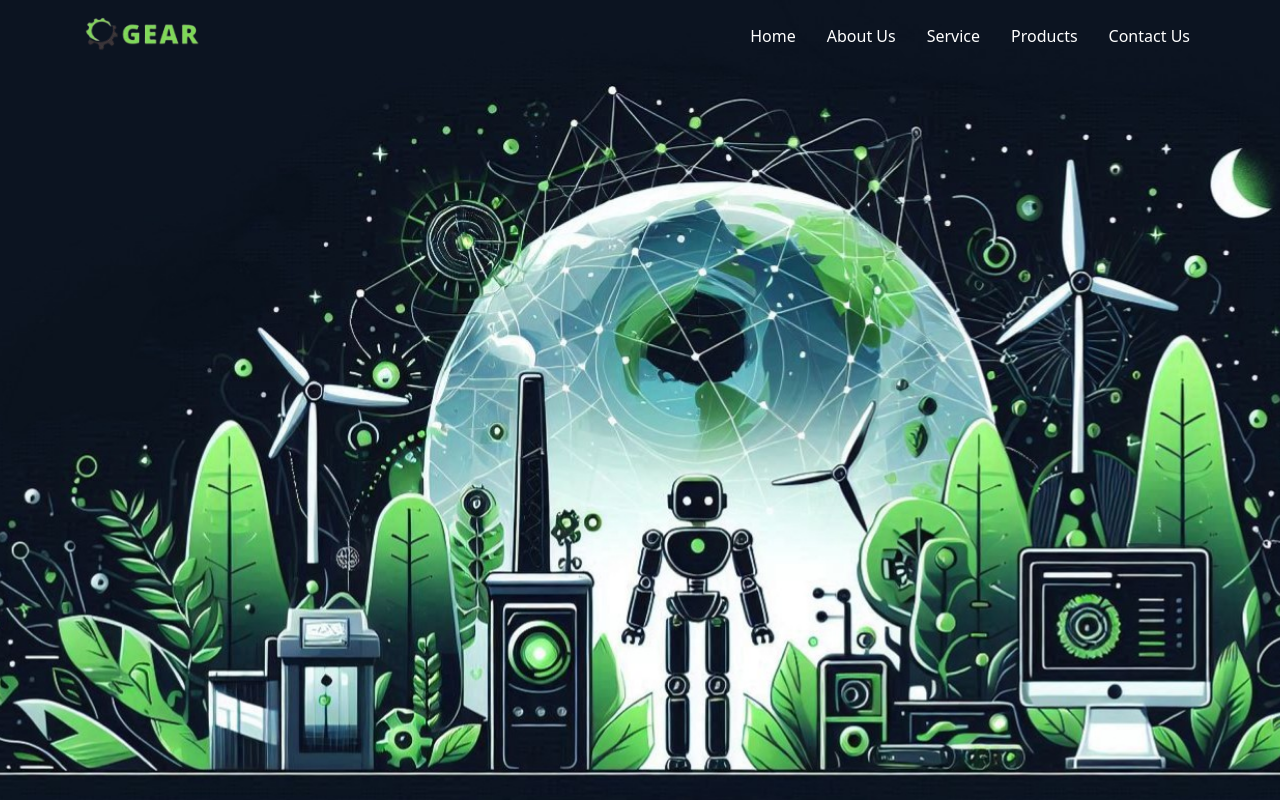
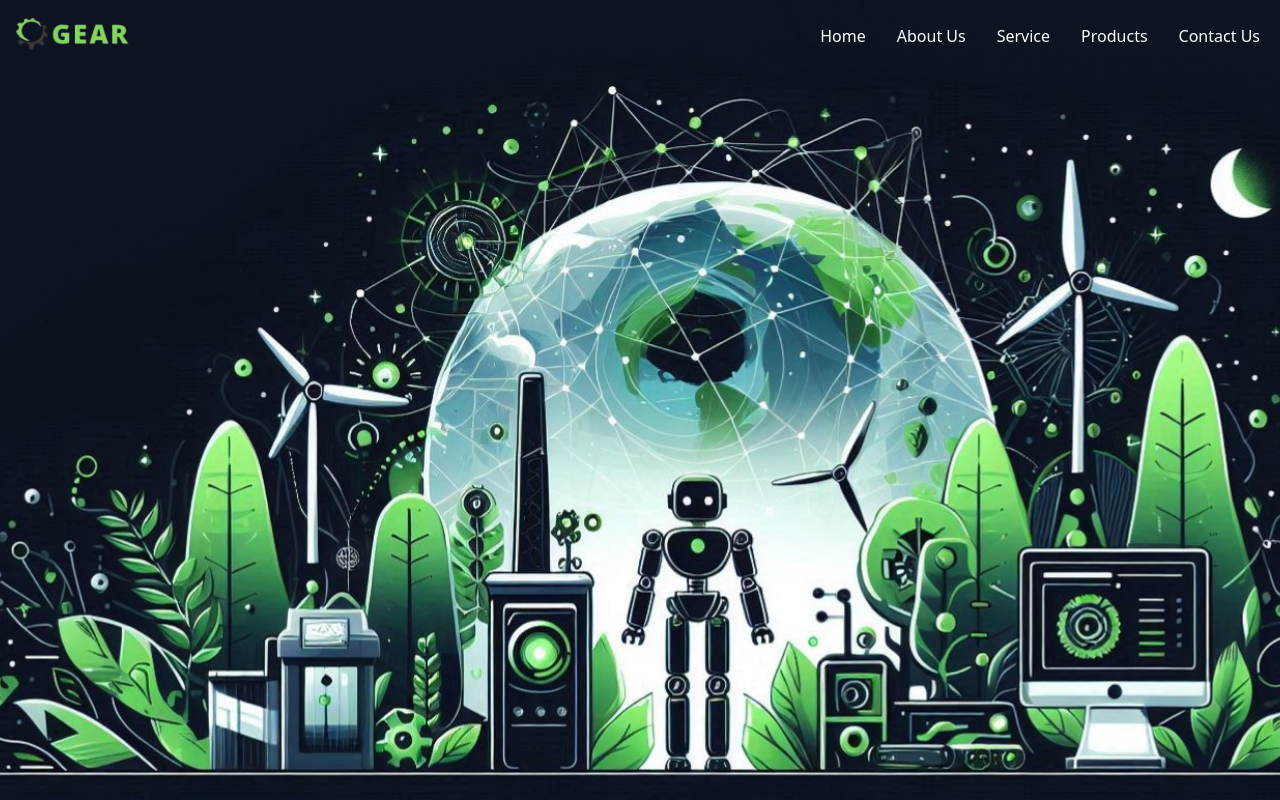
Before and after one commit to Sivaadda/Gear01, a React (Create React App) app in the folder gear-website/: page / in a window 1280 px wide. Shown: the top 800 px of the page. Built offline with nearby package versions, Linux system fonts and the light colour scheme.

Commit message:
bug fix by changing container to container-fluid in nabar, footer

```diff
--- a/gear-website/src/components/pages/Footer.js
+++ b/gear-website/src/components/pages/Footer.js
@@ -8,7 +8,7 @@ import logo from '../assets/images/logo.png';
 function Footer() {
   return (
     <footer className="footer">
-      <div className="container">
+      <div className="container-fluid">
         <div className="footer-left">
           <img src={logo} alt="Logo" className="footer-logo" />
           <p className="footer-company-info">Committed to delivering exceptional services and cutting-edge solutions. Driving progress through automation and advanced technology.</p>
--- a/gear-website/src/components/pages/Navbar.js
+++ b/gear-website/src/components/pages/Navbar.js
@@ -37,7 +37,7 @@ function Navbar({ scrollToHome, scrollToAbout, scrollToServices, scrollToProduct
                     transition: 'background-color 0.3s ease-in-out', // Optional smooth transition
                 }}
             >
-                <div className="container">
+                <div className="container-fluid">
                     <a className="navbar-brand" href="#home" onClick={scrollToHome}>
                         <img src={logo} alt="Logo" className='logo'/>
                     </a>
--- a/gear-website/src/components/styles/Footer.css
+++ b/gear-website/src/components/styles/Footer.css
@@ -8,7 +8,7 @@
   animation: slideUp 1s ease-in-out;
 }
 
-.footer .container {
+.footer .container-fluid {
   display: flex;
   justify-content: space-between;
   align-items: flex-start;
@@ -103,7 +103,7 @@
 
 /* Media query for medium to small screens */
 @media (max-width: 768px) {
-  .footer .container {
+  .footer .container-fluid {
     flex-direction: column; /* Stack items vertically */
     align-items: center; /* Center items horizontally */
   }
```
